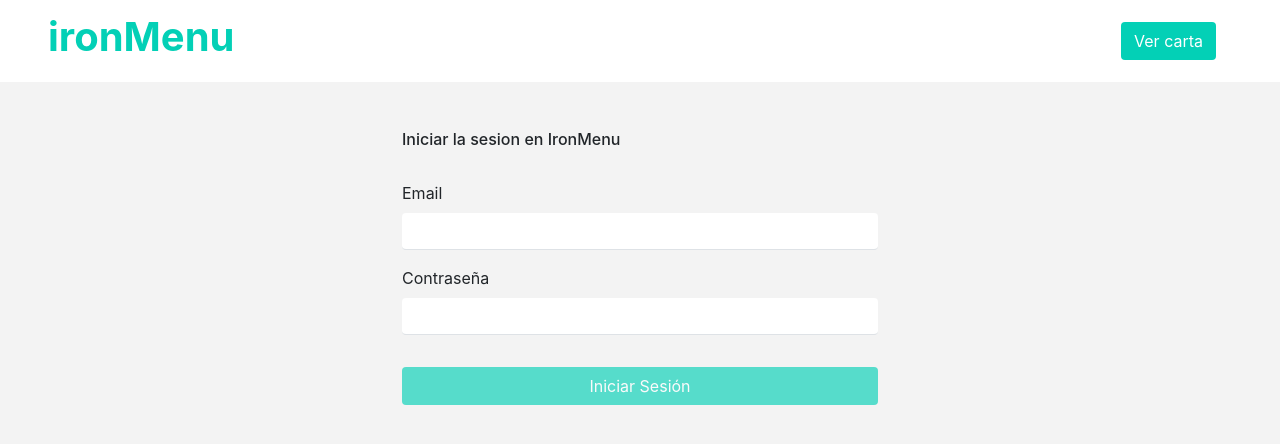
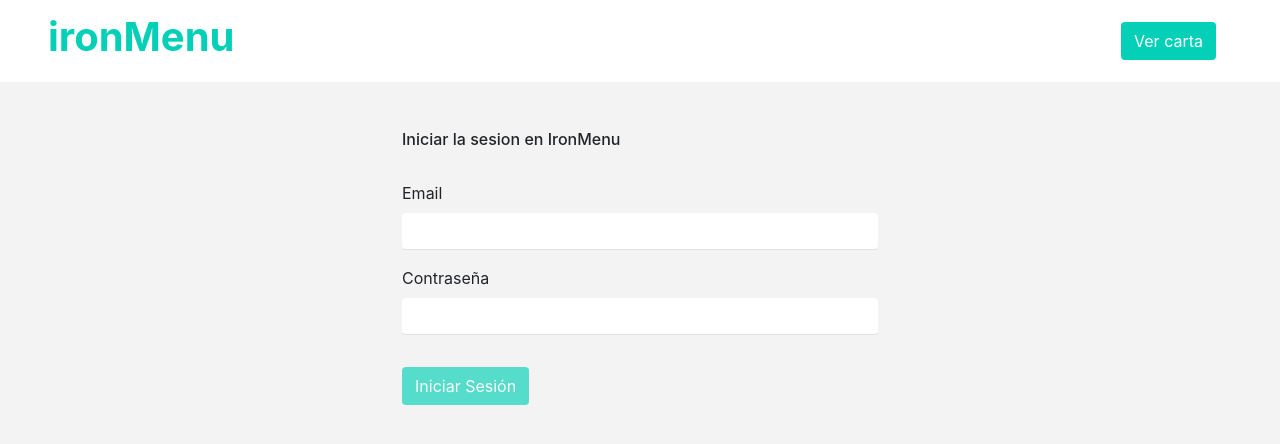
Before and after one commit to luisga32/ironMenu-web, a React (Create React App) app: page /login in a window 1280 px wide. Shown: the top 444 px of the page. Built offline with nearby package versions, Linux system fonts and the light colour scheme.

Commit message:
change: style witdh login

```diff
--- a/src/components/Auth/Login.css
+++ b/src/components/Auth/Login.css
@@ -7,6 +7,6 @@
         max-width: 500px;
 }
 
-.w-full {
+.w-mx-full {
     max-width: 100%;
 }
--- a/src/components/Auth/Login.jsx
+++ b/src/components/Auth/Login.jsx
@@ -168,7 +168,7 @@
                     }
                 </div>
 
-                <button className="btn btn-color w-full mt-3" type="submit" disabled={!isValid()}>
+                <button className="btn btn-color w-mx-full mt-3" type="submit" disabled={!isValid()}>
                     Iniciar Sesión
                     </button>
 
```
